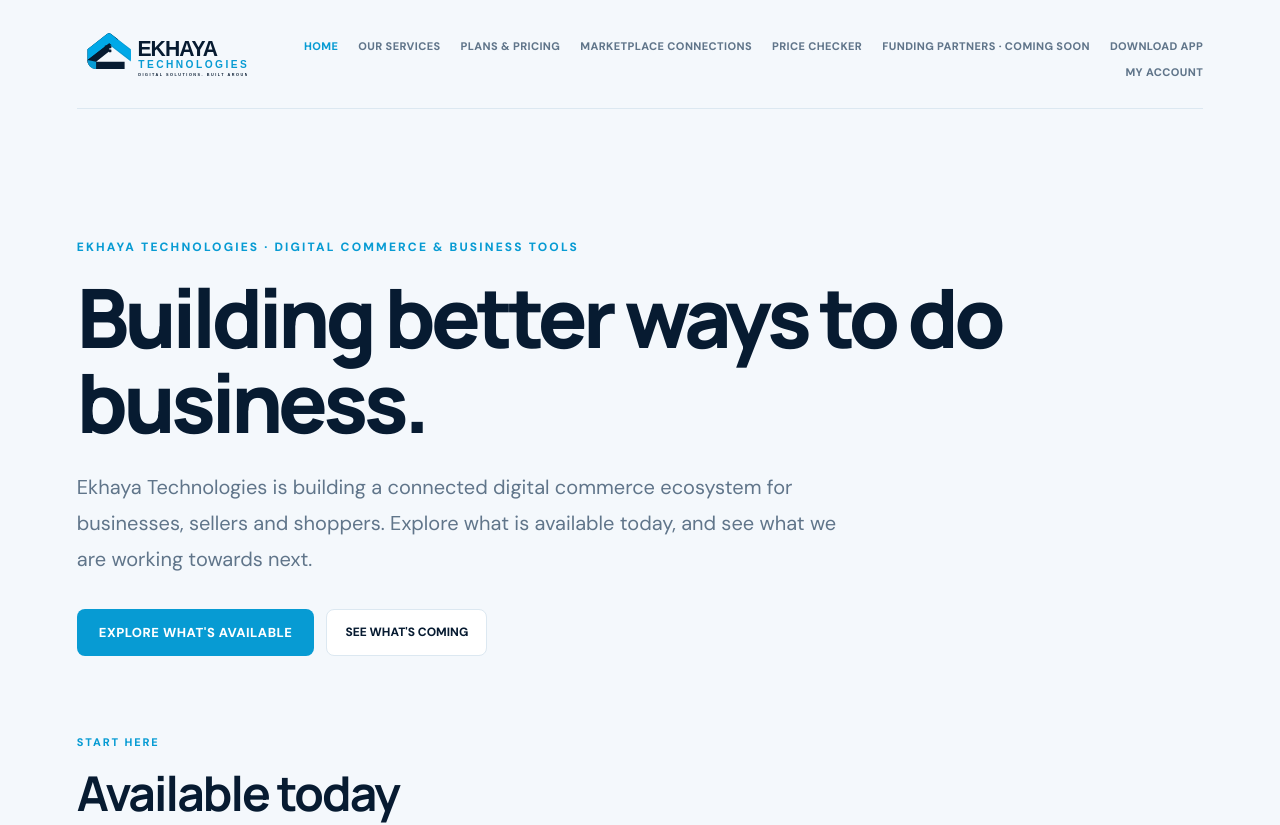
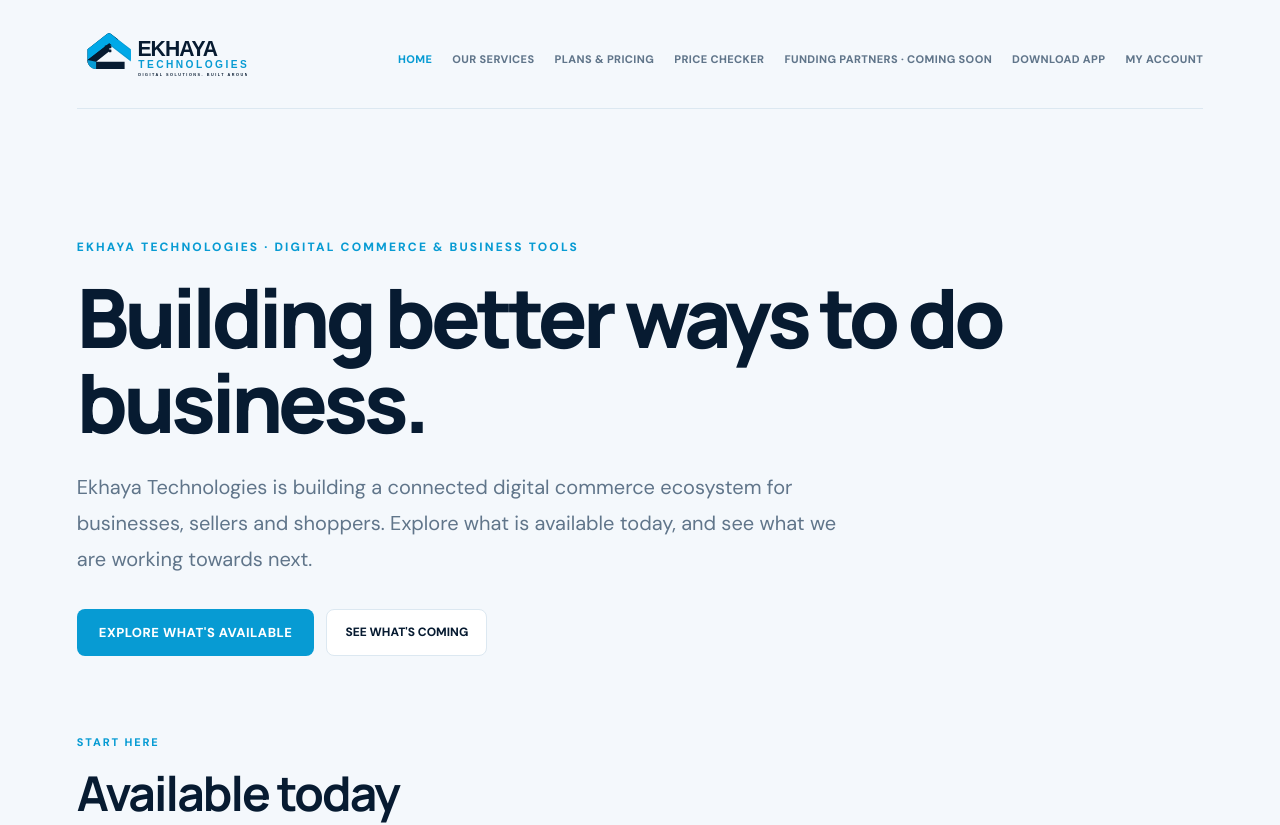
Before and after one commit to Luxolog/ekhaya-commerce-platform, a Next.js app: page / in a window 1280 px wide. Shown: the top 825 px of the page. Built offline with nearby package versions, Linux system fonts and the light colour scheme.

Commit message:
Remove Marketplace Connections navigation item

```diff
--- a/src/components/SiteHeader.tsx
+++ b/src/components/SiteHeader.tsx
@@ -5,7 +5,6 @@ const links = [
   { href: "/", label: "HOME", key: "home" },
   { href: "/services/", label: "OUR SERVICES", key: "services" },
   { href: "/pricing/", label: "PLANS & PRICING", key: "pricing" },
-  { href: "/marketplaces/", label: "MARKETPLACE CONNECTIONS", key: "marketplaces" },
   { href: "/price-checker/", label: "PRICE CHECKER", key: "price-checker" },
   { href: "/business-growth-network/", label: "FUNDING PARTNERS · COMING SOON", key: "business-growth-network" },
   { href: "/download/", label: "DOWNLOAD APP", key: "download" },
```
